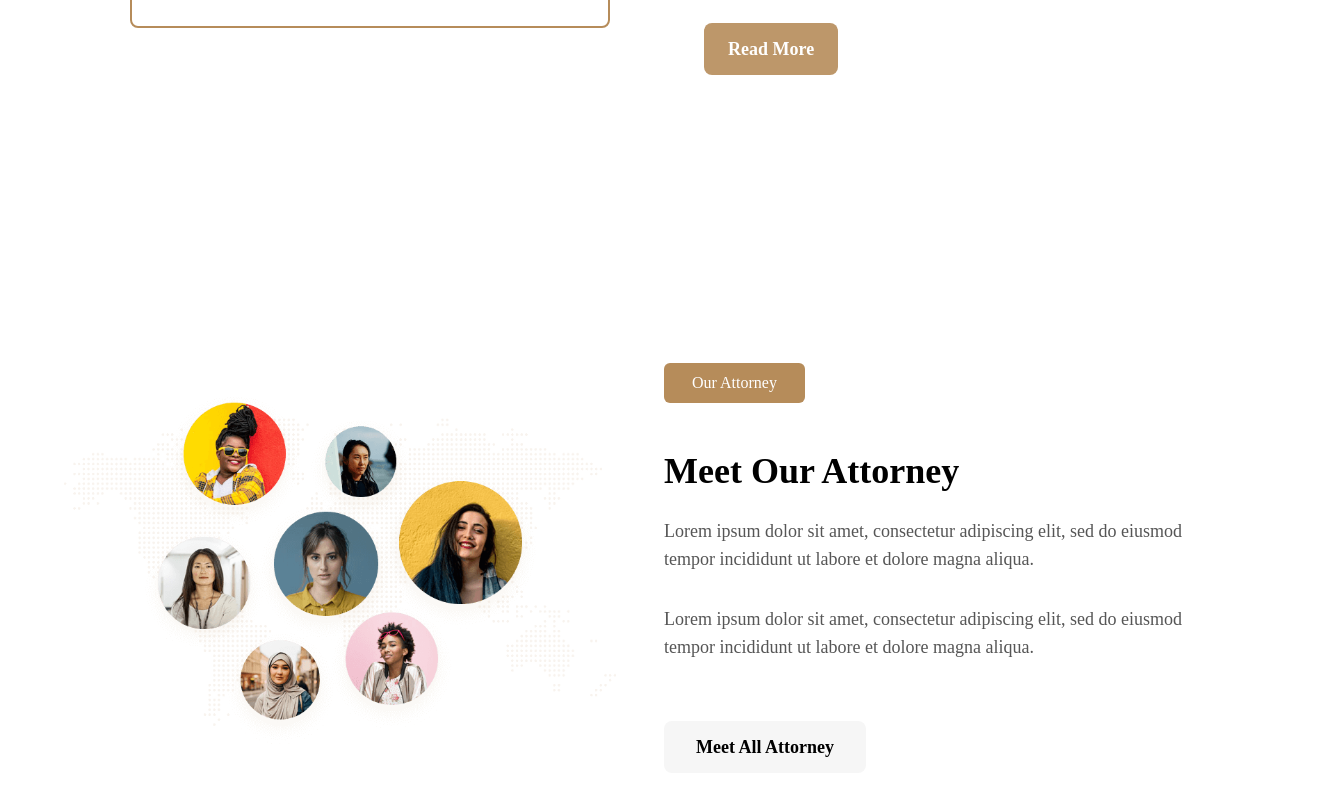
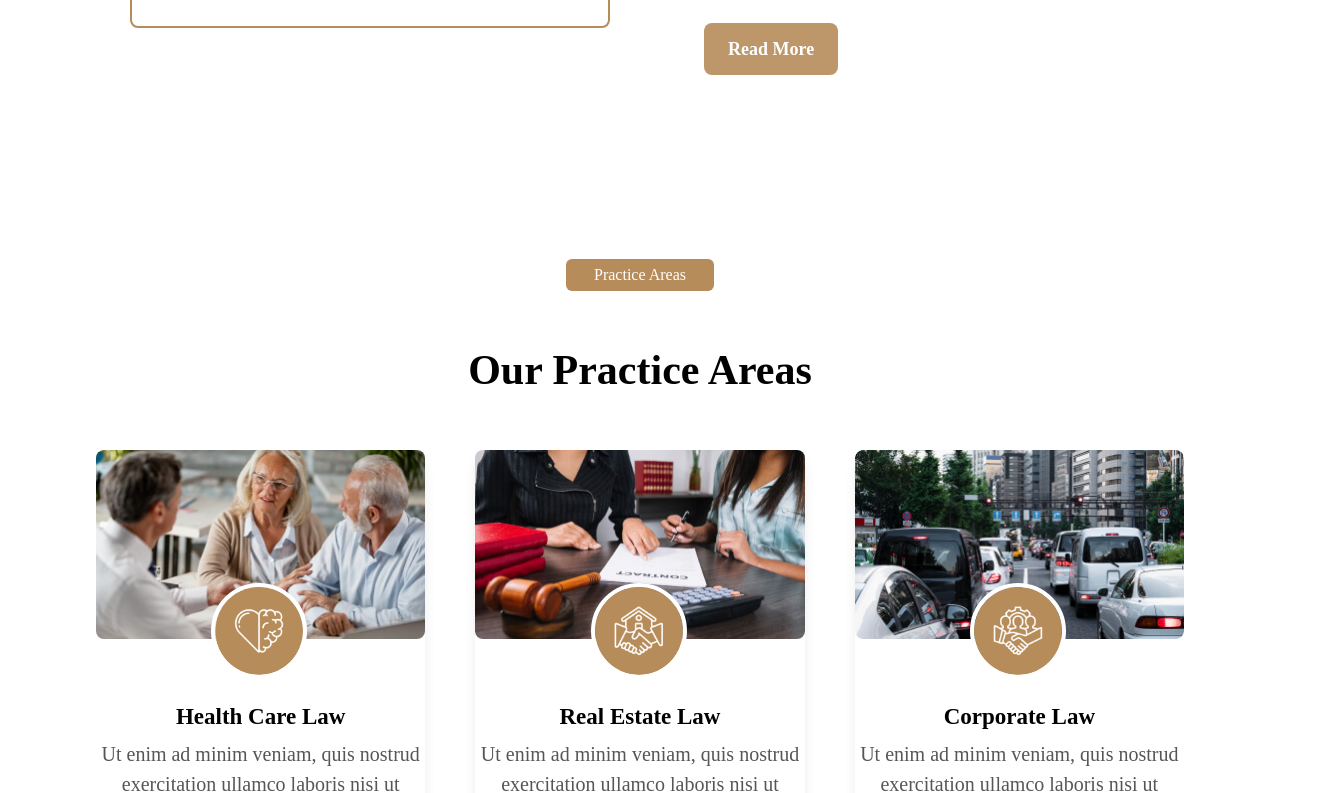
Before and after one commit to dm-mensavi/aawans-zaptek, a React (Create React App) app: page / in a window 1280 px wide. Shown: the part 2004-2797 px from the top of the page, 1320 px wide, since content can reach past the window. Built offline with nearby package versions, Linux system fonts and the light colour scheme.

Commit message:
Add practice slider

```diff
--- a/src/Pages/About/BlogSubscription.js
+++ b/src/Pages/About/BlogSubscription.js
@@ -11,6 +11,8 @@ const BlogSubscription = (props) => {
 	}
 
 	return (
+		<div className={props.class}>
+
 		<section className="blog-subscription py-14 md:py-24 bg-primary md:-mx-10">
 			<div className="section-content relative flex justify-center items-center">
 				<div className="px-4 sm:px-14 md:px-24 max-w-3xl z-10">
@@ -85,6 +87,7 @@ const BlogSubscription = (props) => {
 				</figure>
 			</div>
 		</section>
+		</div>
 	);
 };
 
--- a/src/Pages/Home/Home.js
+++ b/src/Pages/Home/Home.js
@@ -6,6 +6,7 @@ import AboutUs from "./AboutUs"
 import OurAttorney from "../About/OurAttorney";
 import BlogSubscription from "../About/BlogSubscription";
 import ClientsTestimonial from "../About/ClientsTestimonial";
+import PracticeAreaSlider from "./PracticeAreaSlider";
 
 function Home() {
 	const [subForm, setSubForm] = useState({
@@ -28,9 +29,10 @@ function Home() {
 			<HeroSection />
 			<Features />
 			<AboutUs />
+			<PracticeAreaSlider />
 			<OurAttorney />
 			<ClientsTestimonial />
-			<BlogSubscription subForm={subForm} updateForm={updateForm} />
+			<BlogSubscription subForm={subForm} updateForm={updateForm} class={"about-page-body md:px-10 "} />
 		</div>
 	);
 }
--- /dev/null
+++ b/src/Pages/Home/PracticeAreaSlider.js
@@ -0,0 +1,119 @@
+import React from "react";
+import { Link } from "react-router-dom";
+import { motion } from "framer-motion";
+import { practiceAreaData } from "../PracticeAreas/PracticeAreaData";
+import { AiOutlineRight } from "react-icons/ai";
+import { AiOutlineLeft } from "react-icons/ai";
+import { flipX, fadeIn } from "../../variants";
+import { Swiper, SwiperSlide, useSwiper } from "swiper/react";
+
+// Import Swiper styles
+import "swiper/css";
+import "swiper/css/navigation";
+
+// import required modules
+import { Navigation, Pagination, A11y } from "swiper/modules";
+
+function PracticeAreaSlider() {
+	const swiper = useSwiper();
+
+	return (
+		<div className="flex items-center flex-col">
+			<motion.h2
+				variants={fadeIn("up", 0.5, 0)}
+				initial="offscreen"
+				whileInView="onscreen"
+				viewport={{ once: true, amount: 0 }}
+				className="px-7 py-1 bg-primary inline-block text-white rounded-md my-10">
+				Practice Areas
+			</motion.h2>
+			<motion.h2
+				variants={fadeIn("up", 0.5, 0)}
+				initial="offscreen"
+				whileInView="onscreen"
+				viewport={{ once: true, amount: 0 }}
+				className="h3 md:h2 mb-10">
+				Our Practice Areas
+			</motion.h2>
+			<Swiper
+				slidesPerView={1}
+				breakpoints={{
+					520: {
+						slidesPerView: 2,
+					},
+					1000: {
+						slidesPerView: 3,
+					},
+				}}
+				spaceBetween={50}
+				navigation={{
+					nextEl: ".swiper-button-next",
+					prevEl: ".swiper-button-prev",
+				}}
+				loop={true}
+				modules={[Navigation, Pagination, A11y]}
+				className="flex w-[85%] h-full swiper ">
+				{practiceAreaData.map((item) => (
+					<SwiperSlide
+						className=" shadow-lg rounded-lg pb-10 "
+						key={item.id}>
+						<motion.div
+							variants={flipX()}
+							initial="offscreen"
+							whileInView="onscreen"
+							viewport={{ once: true, amount: 0.5 }}
+							className="flex flex-col justify-center items-center"
+							to={`/practice/${item.id}`}>
+							<div className="relative mb-14 w-full">
+								<img
+									src={require(`../../public/${item.image}.jpg`)}
+									alt="not found"
+									className="rounded-lg w-full object-cover top-0 left-0"
+								/>
+
+								{/* Icons absolute -bottom-10 left-[35%]*/}
+								<figure className="">
+									<img
+										src={item.icon}
+										alt={item.title}
+										className="absolute -bottom-10 left-[35%] border-white border-4 border-spacing-3 z-10 w-24 h-24 rounded-full"
+									/>
+								</figure>
+							</div>
+
+							<div className="text-center">
+								<Link to={`/practice/${item.id}`} className="link-text">
+									{item.title}
+								</Link>
+
+								<p className="font-normal text-[20px] text-[#565656] font-sans">
+									{item.description}
+								</p>
+							</div>
+
+							<Link
+								to={`/practice/${item.id}`}
+								className="font-semibold text-lg mt-8 bg-primaryLighter py-2 px-8 rounded-lg font-sans hover:bg-primary hover:text-white transition duration-200">
+								Read More
+							</Link>
+						</motion.div>
+					</SwiperSlide>
+				))}
+				<div className="flex justify-center my-10">
+					<button
+						onClick={() => swiper.slidePrev()}
+						className=" hover:bg-primaryLight  cursor-pointer transition-all duration-300  ease-in-out rounded-full p-5 mx-3 border-2">
+						<AiOutlineLeft size={15} />
+					</button>
+					<button
+						onClick={() => swiper.slideNext()}
+						className=" hover:bg-primaryLight  cursor-pointer transition-all duration-300  ease-in-out rounded-full p-5 mx-3 border-2">
+						<AiOutlineRight size={15} />
+					</button>
+				</div>
+			</Swiper>
+		</div>
+	);
+}
+
+export default PracticeAreaSlider;
--- a/src/index.css
+++ b/src/index.css
@@ -121,4 +121,5 @@ body {
     @apply w-[180px];
   }
 
+
 }
```
